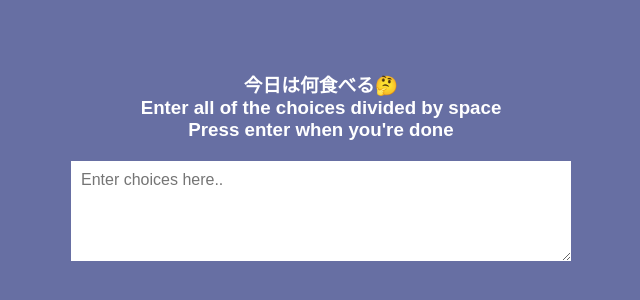
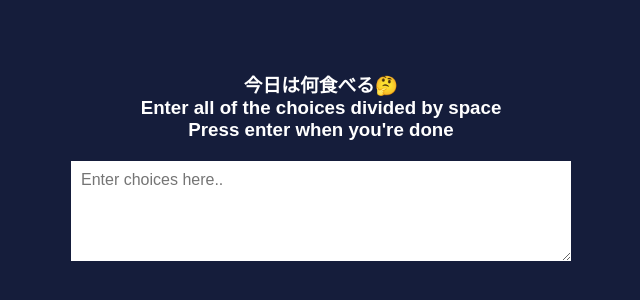
Before and after one commit to pippimotta/ultimate-answer-to-universe, a plain HTML site: page index.html in a window 1280 px wide. Shown: the part 230-530 px from the top of the page, without its empty margins (319-959 px from the left). Drawn offline with Linux system fonts and the light colour scheme; a web font is replaced by a local one.

Commit message:
Update style.css

```diff
--- a/style.css
+++ b/style.css
@@ -5,7 +5,7 @@
 }
 
 body {
-  background-color: #676FA3;
+  background-color: #151D3B;
   font-family: 'Muli', sans-serif;
   display: flex;
   align-items: center;
```
